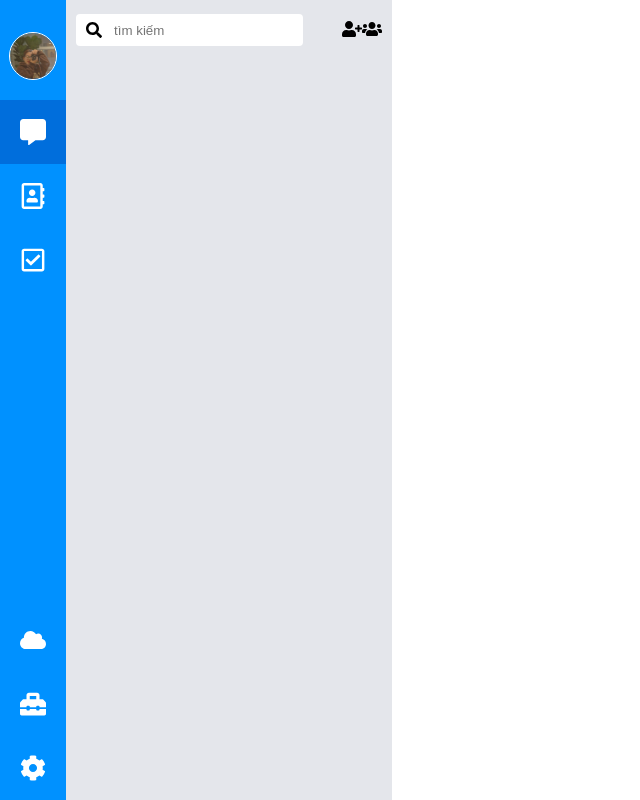
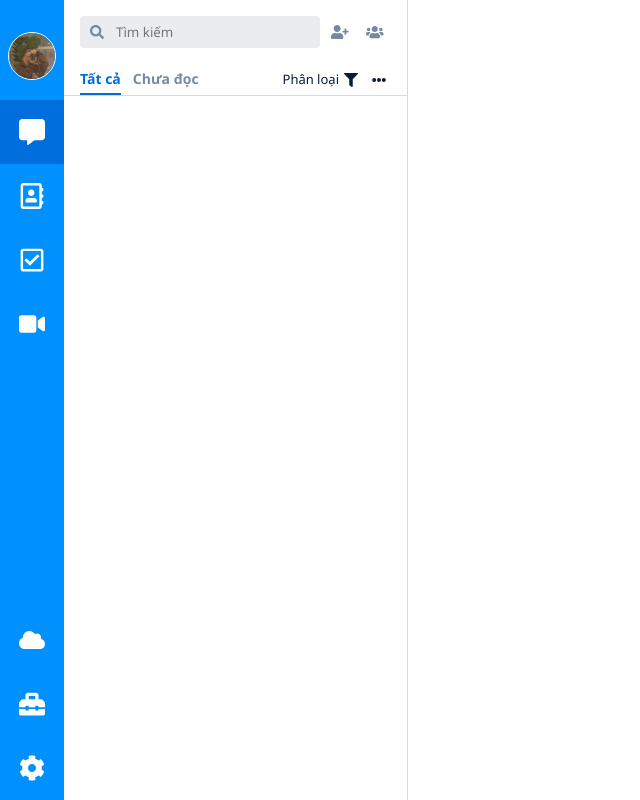
Before and after one commit to kamedev02/zaloclone, a plain HTML site: page index.html in a window 1280 px wide. Shown: the whole page, without its empty margins (0-640 px from the left). Drawn offline with Linux system fonts and the light colour scheme.

Commit message:
first commit

```diff
--- a/index.html
+++ b/index.html
@@ -34,6 +34,9 @@
                         <div class="nav-tab">
                             <i class="far fa-check-square"></i>
                         </div>
+                        <div class="nav-tab">
+                            <i class="fas fa-video"></i>
+                        </div>
                     </div>
                     <div class="nav-end">
                         <div class="nav-tab">
@@ -52,12 +55,39 @@
                 <div class="box-search">
                     <div class="box-search_items">
                         <i class="fas fa-search"></i>
-                        <input type="text" placeholder="tìm kiếm">
+                        <input type="text" placeholder="Tìm kiếm">
                     </div>
-                    <div class="box-search_icons">
-                        <div class="icon-add_user"><i class="fas fa-user-plus"></i></div>
-                        <div class="icon-add_groupusers"><i class="fas fa-users"></i></div>
+                    <div class="icon-add_user"><i class="fas fa-user-plus"></i></div>
+                    <div class="icon-add_user"><i class="fas fa-users"></i></div>
+                </div>
+                <div class="box-filter">
+                    <div class="filter-tab">
+                        <div class="filter-tab-item">
+                            <div class="filter-tab-label active">Tất cả</div>
+                            <div class="filter-indicator active"></div>
+                        </div>
+                        <div class="filter-tab-item">
+                            <div class="filter-tab-label">Chưa đọc</div>
+                            <div class="filter-indicator"></div>
+                        </div>
                     </div>
+                    <div class="filter-func">
+                        <div class="filter-func-item">
+                            <div class="filter-func-label">Phân loại</div>
+                            <div class="filter-func-icon">
+                                <i class="fas fa-filter"></i>
+                            </div>
+                        </div>
+                        <div class="filter-func-item">
+                            <div class="filter-func-label"></div>
+                            <div class="filter-func-icon">
+                                <i class="fas fa-ellipsis-h"></i>
+                            </div>
+                        </div>
+                    </div>
+                </div>
+                <div class="box-message-list">
+
                 </div>
             </div>
         </nav>
--- a/static/css/style.scss
+++ b/static/css/style.scss
@@ -1,5 +1,7 @@
+/*# sourceMappingURL=style.css.map */
 * {
   box-sizing: border-box;
+  font-family: "Segoe UI", sans-serif;
 }
 body {
   margin: 0;
@@ -17,15 +19,16 @@ body {
   display: flex;
   .main-tab {
     background-color: #0091ff;
-    width: 66px;
-    min-width: 66px;
+    width: 64px;
+    min-width: 64px;
     height: 100%;
   }
   .extra-tab {
-    background-color: #e4e6eb;
-    width: 326px;
-    min-width: 326px;
+    background-color: #ffffff;
+    width: 344px;
+    min-width: 344px;
     height: 100%;
+    border-right: solid 1px #d6dbe1;
   }
 }
 .main-container {
@@ -44,10 +47,10 @@ body {
 }
 .nav-avatar {
   height: 100px;
-  width: 66px;
+  width: 64px;
 }
 .avatar {
-  width: 66px;
+  width: 64px;
   height: 68px;
   padding-top: 32px;
   text-align: center;
@@ -63,7 +66,7 @@ body {
 }
 .nav-tab {
   display: flex;
-  width: 66px;
+  width: 64px;
   height: 64px;
   align-items: center;
   justify-content: center;
@@ -85,19 +88,121 @@ body {
   flex-direction: column;
   justify-content: space-between;
 }
-
 .box-search {
-  height: 30px;
+  height: 64px;
   width: 100%;
-  padding: 30px 10px;
+  padding: 16px;
+  display: flex;
+  justify-content: space-between;
+  align-items: center;
+  color: #7589a3;
+  font-size: 0.875rem;
+  font-weight: 400;
+  line-height: 1.5;
   .box-search_items {
     display: flex;
     justify-content: flex-start;
     align-items: center;
+    width: 240px;
+    background-color: #eaedf0;
+    padding-right: 10px;
+    border-radius: 4px;
+    svg {
+      margin: 0 10px;
+    }
     input {
       border: none;
       height: 32px;
       width: 100%;
+      outline: none;
+      background-color: #eaedf0;
+    }
+  }
+  .icon-add_user {
+    display: flex;
+    width: 32px;
+    height: 32px;
+    justify-content: center;
+    align-items: center;
+    border-radius: 4px;
+    &:hover {
+      background-color: #eaedf0;
+      color: #000000;
     }
   }
 }
+
+.box-filter {
+  height: 32px;
+  display: flex;
+  width: 100%;
+  padding: 0 16px;
+  justify-content: space-between;
+  align-items: center;
+  color: #7589a3;
+  font-size: 0.875rem;
+  font-weight: 500;
+  line-height: 2;
+  border-bottom: solid 1px #d6dbe1;
+  .filter-tab {
+    display: flex;
+    justify-content: space-between;
+    .filter-tab-item {
+      &:not(:first-child) {
+        margin-left: 12px;
+      }
+      &:hover {
+        color: #006edc;
+        cursor: pointer;
+      }
+
+      .filter-tab-label {
+        font-weight: bold;
+      }
+      .filter-tab-label.active {
+        color: #006edc;
+      }
+      .filter-indicator.active {
+        height: 2px;
+        background-color: #006edc;
+        flex-grow: 1;
+      }
+    }
+  }
+  .filter-func {
+    display: flex;
+    justify-content: space-between;
+    color: #081c36;
+    font-weight: 400;
+
+    .filter-func-item {
+      display: flex;
+      justify-content: center;
+      align-items: center;
+      border-radius: 25px;
+      &:first-child {
+        padding-left: 8px;
+      }
+      &:not(:first-child) {
+        margin-left: 4px;
+      }
+      &:hover {
+        background-color: #eaedf0;
+        cursor: pointer;
+      }
+      .filter-func-label {
+        font-size: 0.8125rem;
+        line-height: 1.5;
+        border-radius: 6px;
+      }
+
+      .filter-func-icon {
+        width: 24px;
+        height: 24px;
+        display: flex;
+        justify-content: center;
+        align-items: center;
+      }
+    }
+  }
+}
```
Also changed, not shown: static/css/style.css, 1 other file.
